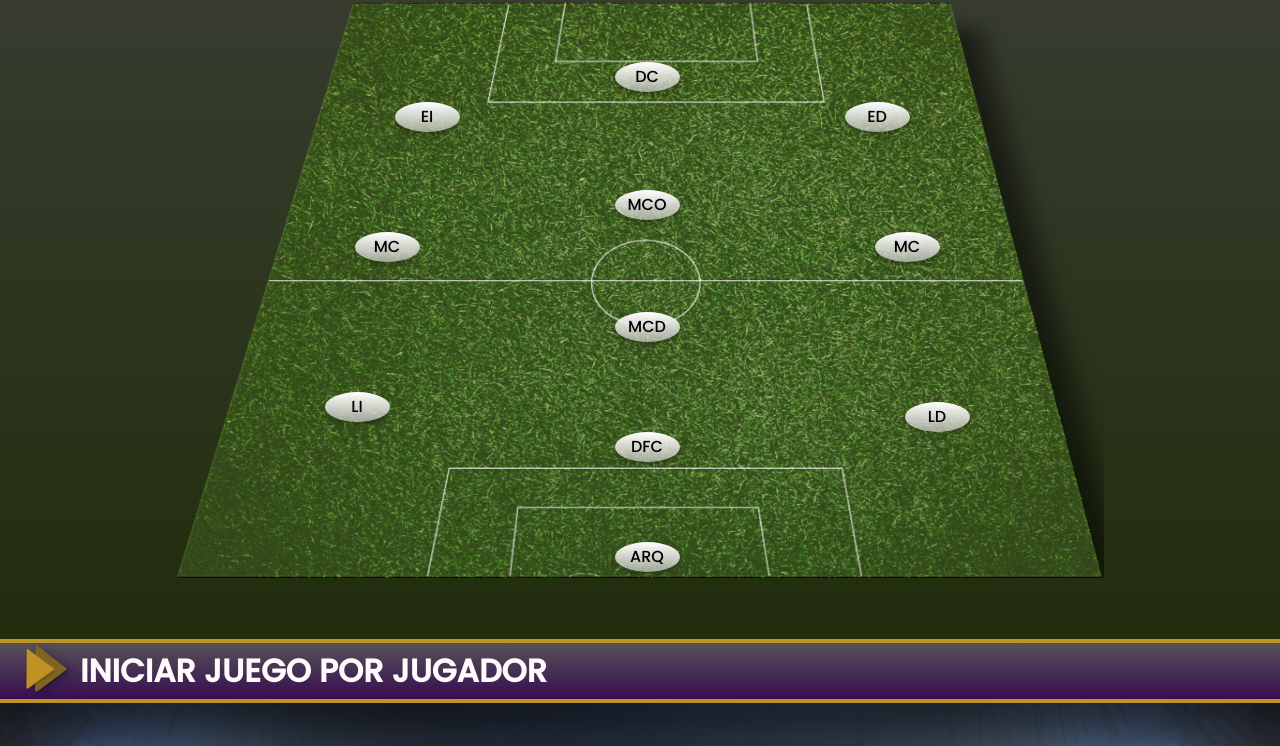
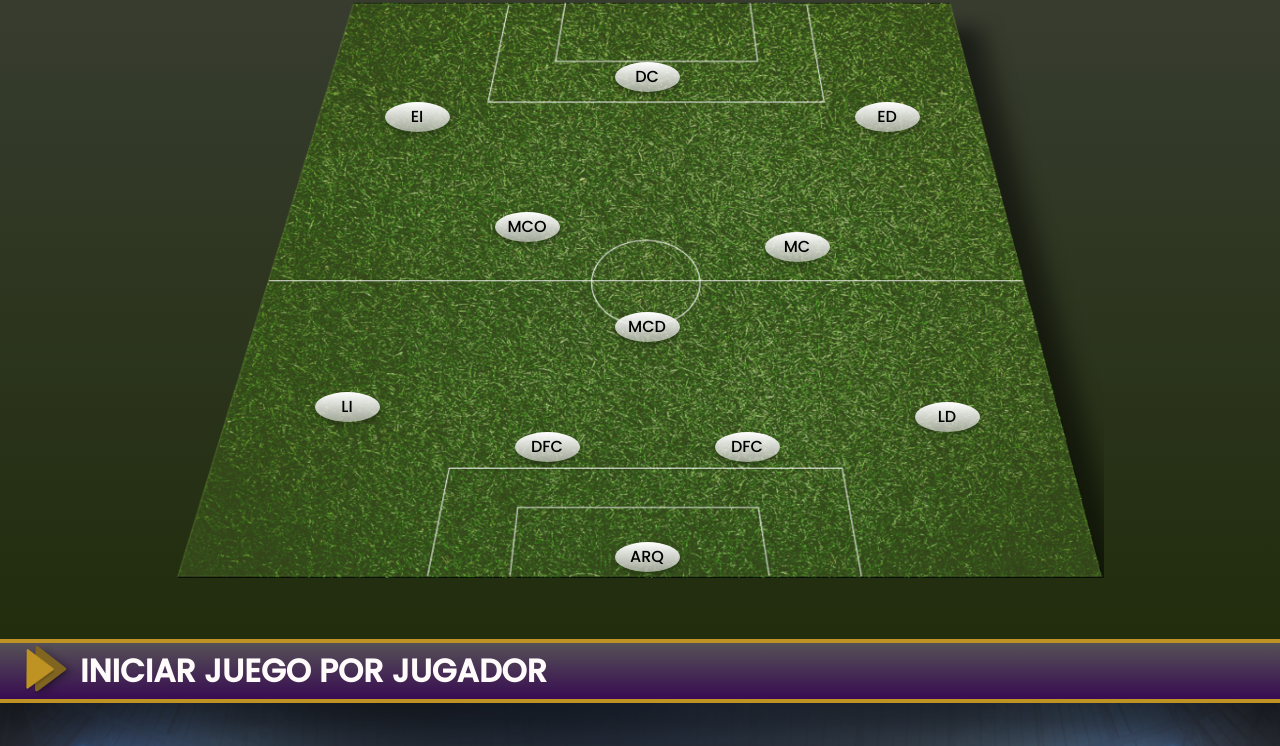
Before and after one commit to fedeteyssan/soccer, a React (Create React App) app: page /home in a window 1280 px wide. Shown: the part 2582-3328 px from the top of the page. Built offline with nearby package versions, Linux system fonts and the light colour scheme.

Commit message:
Ajustando cancha

```diff
--- a/src/components/posiciones/Posiciones.jsx
+++ b/src/components/posiciones/Posiciones.jsx
@@ -30,7 +30,18 @@ const Posiciones = () =>{
         </Link>
 
         <Link to="/posicion?posicion=Defensor-central">
-            <div className="contenedor-posicion contenedor-dfc">
+            <div className="contenedor-posicion contenedor-dfc1">
+                <div className="contenedor-hover">
+                    <p>DEFENSOR CENTRAL</p>
+                    <img src= {require ("../../Multimedia/cursor.png")} alt="" className="cursor" />
+                    <img src= {require ("../../Multimedia/camiseta.png")} alt="" className="camiseta"/>
+                </div>
+                <button className="boton-posicion">DFC</button>
+            </div>
+        </Link>
+
+        <Link to="/posicion?posicion=Defensor-central">
+            <div className="contenedor-posicion contenedor-dfc2">
                 <div className="contenedor-hover">
                     <p>DEFENSOR CENTRAL</p>
                     <img src= {require ("../../Multimedia/cursor.png")} alt="" className="cursor" />
@@ -62,19 +73,10 @@ const Posiciones = () =>{
             </div>
         </Link>
 
-        <Link to="/posicion?posicion=Volante-central">
-            <div className="contenedor-posicion contenedor-mi">
-                <div className="contenedor-hover">
-                    <p>VOLANTE CENTRAL</p>
-                    <img src= {require ("../../Multimedia/cursor.png")} alt="" className="cursor" />
-                    <img src= {require ("../../Multimedia/camiseta.png")} alt="" className="camiseta"/>
-                </div>
-                <button className="boton-posicion">MC</button>
-            </div>
-        </Link>
+
 
         <Link to="/posicion?posicion=Volante-central">
-            <div className="contenedor-posicion contenedor-md">
+            <div className="contenedor-posicion contenedor-mc">
                 <div className="contenedor-hover">
                     <p>VOLANTE CENTRAL</p>
                     <img src= {require ("../../Multimedia/cursor.png")} alt="" className="cursor" />
--- a/src/components/posiciones/Posiciones.scss
+++ b/src/components/posiciones/Posiciones.scss
@@ -174,7 +174,7 @@
 
         /*Mobile*/
         @media only screen and (min-width:376px) and (max-width: 525px)  {
-            left:100px;
+            left:110px;
             top: 390px;
         }
 
@@ -187,13 +187,13 @@
 
     .contenedor-li{
         position: absolute;
-        left:110px;
+        left:100px;
         top: 300px;
 
         /*Desktop 1024*/
         @media only screen and (min-width:801px) and (max-width: 1024px){
             left:60px;
-            top: 310px;
+            top: 300px;
         }
 
         /*Tablet*/
@@ -205,55 +205,85 @@
         /*Mobile*/
         @media only screen and (min-width:376px) and (max-width: 525px)  {
             left:-15px;
-            top: 270px;
+            top: 250px;
         }
 
         /*Mobile2*/
         @media only screen and (max-width: 375px)  {
             left:35px;
-            top: 270px;
+            top: 260px;
         }
     }
 
-    .contenedor-dfc{
+    .contenedor-dfc1{
         position: absolute;
-        left:400px;
+        left:300px;
         top: 340px;
 
         /*Desktop 1024*/
         @media only screen and (min-width:801px) and (max-width: 1024px){
-            left:305px;
+            left:230px;
             top: 330px;
         }
 
         /*Tablet*/
         @media only screen and (min-width:526px) and (max-width: 800px)  {
-            left:175px;
-            top: 480px;
+            left:120px;
+            top: 490px;
         }
 
         /*Mobile*/
         @media only screen and (min-width:376px) and (max-width: 525px)  {
-            left:100px;
+            left:70px;
             top: 310px;
         }
 
         /*Mobile2*/
         @media only screen and (max-width: 375px)  {
+            left:110px;
+            top: 300px;
+        }
+    }
+
+    .contenedor-dfc2{
+        position: absolute;
+        left:500px;
+        top: 340px;
+
+        /*Desktop 1024*/
+        @media only screen and (min-width:801px) and (max-width: 1024px){
+            left:380px;
+            top: 330px;
+        }
+
+        /*Tablet*/
+        @media only screen and (min-width:526px) and (max-width: 800px)  {
+            left:230px;
+            top: 490px;
+        }
+
+        /*Mobile*/
+        @media only screen and (min-width:376px) and (max-width: 525px)  {
             left:150px;
             top: 310px;
+        }
+
+        /*Mobile2*/
+        @media only screen and (max-width: 375px)  {
+            left:190px;
+            top: 300px;
         }
     }
 
     .contenedor-ld{
         position: absolute;
-        left:690px;
+        left:700px;
         top: 310px;
 
         /*Desktop 1024*/
         @media only screen and (min-width:801px) and (max-width: 1024px){
             left:569px;
-            top: 320px;
+            top: 300px;
         }
 
         /*Tablet*/
@@ -264,14 +294,14 @@
 
         /*Mobile*/
         @media only screen and (min-width:376px) and (max-width: 525px)  {
-            left:220px;
-            top: 270px;
+            left:230px;
+            top: 250px;
         }
 
         /*Mobile2*/
         @media only screen and (max-width: 375px)  {
             left:270px;
-            top: 270px;
+            top: 260px;
         }
     }
 
@@ -294,7 +324,7 @@
 
         /*Mobile*/
         @media only screen and (min-width:376px) and (max-width: 525px)  {
-            left:100px;
+            left:110px;
             top: 200px;
         }
 
@@ -305,104 +335,74 @@
         }
     }
 
-    .contenedor-mi{
+    .contenedor-mco{
         position: absolute;
-        left:140px;
+        left:280px;
+        top: 120px;
+
+        /*Desktop 1024*/
+        @media only screen and (min-width:801px) and (max-width: 1024px){
+            left:190px;
+            top: 115px;
+        }
+
+        /*Tablet*/
+        @media only screen and (min-width:526px) and (max-width: 800px)  {
+            left:80px;
+            top: 180px;
+        }
+
+        /*Mobile*/
+        @media only screen and (min-width:376px) and (max-width: 525px)  {
+            left:30px;
+            top: 110px;
+        }
+
+        /*Mobile2*/
+        @media only screen and (max-width: 375px)  {
+            left:80px;
+            top: 110px;
+        }
+    }
+
+    .contenedor-mc{
+        position: absolute;
+        left:550px;
         top: 140px;
 
         /*Desktop 1024*/
         @media only screen and (min-width:801px) and (max-width: 1024px){
-            left:95px;
-            top: 145px;
+            left:425px;
+            top: 135px;
         }
 
         /*Tablet*/
         @media only screen and (min-width:526px) and (max-width: 800px)  {
-            left:15px;
-            top: 200px;
+            left:300px;
+            top: 220px;
         }
 
         /*Mobile*/
         @media only screen and (min-width:376px) and (max-width: 525px)  {
-            left:-10px;
-            top: 130px;
+            left:200px;
+            top: 140px;
         }
 
         /*Mobile2*/
         @media only screen and (max-width: 375px)  {
-            left:40px;
-            top: 130px;
-        }
-    }
-
-    .contenedor-md{
-        position: absolute;
-        left:660px;
-        top: 140px;
-
-        /*Desktop 1024*/
-        @media only screen and (min-width:801px) and (max-width: 1024px){
-            left:525px;
-            top: 145px;
-        }
-
-        /*Tablet*/
-        @media only screen and (min-width:526px) and (max-width: 800px)  {
-            left:335px;
-            top: 200px;
-        }
-
-        /*Mobile*/
-        @media only screen and (min-width:376px) and (max-width: 525px)  {
-            left:215px;
-            top: 130px;
-        }
-
-        /*Mobile2*/
-        @media only screen and (max-width: 375px)  {
-            left:265px;
-            top: 130px;
-        }
-    }
-
-    .contenedor-mco{
-        position: absolute;
-        left:400px;
-        top: 98px;
-
-        /*Desktop 1024*/
-        @media only screen and (min-width:801px) and (max-width: 1024px){
-            left:305px;
-            top: 85px;
-        }
-
-        /*Tablet*/
-        @media only screen and (min-width:526px) and (max-width: 800px)  {
-            left:175px;
-            top: 120px;
-        }
-
-        /*Mobile*/
-        @media only screen and (min-width:376px) and (max-width: 525px)  {
-            left:100px;
-            top: 70px;
-        }
-
-        /*Mobile2*/
-        @media only screen and (max-width: 375px)  {
-            left:150px;
-            top: 70px;
+            left:235px;
+            top: 140px;
         }
     }
 
     .contenedor-ei{
         position: absolute;
-        left:180px;
+        left:170px;
         top:10px;
 
         /*Desktop 1024*/
         @media only screen and (min-width:801px) and (max-width: 1024px){
-            left:140px;
+            left:130px;
             top: 10px;
         }
 
@@ -421,7 +421,7 @@
         /*Mobile2*/
         @media only screen and (max-width: 375px)  {
             left: 45px;
-            top:10px;
+            top:25px;
         }
     }
 
@@ -444,25 +444,25 @@
 
         /*Mobile*/
         @media only screen and (min-width:376px) and (max-width: 525px)  {
-            left:100px;
+            left:110px;
             top:-40px;
         }
 
         /*Mobile2*/
         @media only screen and (max-width: 375px)  {
             left:150px;
-            top:-40px;
+            top:0px;
         }
     }
 
     .contenedor-ed{
         position: absolute;
-        left:630px;
+        left:640px;
         top:10px;
 
         /*Desktop 1024*/
         @media only screen and (min-width:801px) and (max-width: 1024px){
-            left:490px;
+            left:500px;
             top: 10px;
         }
 
@@ -474,14 +474,14 @@
 
         /*Mobile*/
         @media only screen and (min-width:376px) and (max-width: 525px)  {
-            left:210px;
+            left:220px;
             top:10px;
         }
 
         /*Mobile2*/
         @media only screen and (max-width: 375px)  {
             left:260px;
-            top:10px;
+            top:25px;
         }
     }
 
--- a/src/containers/ListadoBotinesEstilos.jsx
+++ b/src/containers/ListadoBotinesEstilos.jsx
@@ -174,12 +174,12 @@ const ListadoBotinesEsilos = () => {
                             <Link to={`/estilo?estilo=${estiloID}&seleccion=${seleccionID}&posicion=Arquero`}><button className="boton-pos pos-arq">ARQ</button></Link>
 
                             <Link to={`/estilo?estilo=${estiloID}&seleccion=${seleccionID}&posicion=Lateral-izquierdo`}><button className="boton-pos pos-li">LI</button></Link>
-                            <Link to={`/estilo?estilo=${estiloID}&seleccion=${seleccionID}&posicion=Defensor-central`}><button className="boton-pos pos-dfc">DFC</button></Link>
+                            <Link to={`/estilo?estilo=${estiloID}&seleccion=${seleccionID}&posicion=Defensor-central`}><button className="boton-pos pos-dfc1">DFC</button></Link>
+                            <Link to={`/estilo?estilo=${estiloID}&seleccion=${seleccionID}&posicion=Defensor-central`}><button className="boton-pos pos-dfc2">DFC</button></Link>
                             <Link to={`/estilo?estilo=${estiloID}&seleccion=${seleccionID}&posicion=Lateral-derecho`}><button className="boton-pos pos-ld">LD</button></Link>
 
                             <Link to={`/estilo?estilo=${estiloID}&seleccion=${seleccionID}&posicion=Volante-defensivo`}><button className="boton-pos pos-mcd">MCD</button></Link>
-                            <Link to={`/estilo?estilo=${estiloID}&seleccion=${seleccionID}&posicion=Volante-central`}><button className="boton-pos pos-mi">MC</button></Link>
-                            <Link to={`/estilo?estilo=${estiloID}&seleccion=${seleccionID}&posicion=Volante-central`}><button className="boton-pos pos-md">MC</button></Link>
+                            <Link to={`/estilo?estilo=${estiloID}&seleccion=${seleccionID}&posicion=Volante-central`}><button className="boton-pos pos-mc">MC</button></Link>
                             <Link to={`/estilo?estilo=${estiloID}&seleccion=${seleccionID}&posicion=Volante-ofensivo`}><button className="boton-pos pos-mco">MCO</button></Link>
 
                             <Link to={`/estilo?estilo=${estiloID}&seleccion=${seleccionID}&posicion=Extremo-Izquierdo`}><button className="boton-pos pos-ei">EI</button></Link>
--- a/src/containers/ListadoBotinesEstilos.scss
+++ b/src/containers/ListadoBotinesEstilos.scss
@@ -279,19 +279,25 @@
                 .pos-li{
                     position: absolute;
                     left: 60px;
+                    top: 270px;
+                }
+
+                .pos-dfc1{
+                    position: absolute;
+                    left: 112px;
                     top: 290px;
                 }
 
-                .pos-dfc{
+                .pos-dfc2{
                     position: absolute;
-                    left: 142px;
-                    top: 300px;
+                    left: 172px;
+                    top: 290px;
                 }
 
                 .pos-ld{
                     position: absolute;
                     left: 230px;
-                    top: 290px;
+                    top: 270px;
                 }
 
                 .pos-mcd{
@@ -300,22 +306,16 @@
                     top: 250px;
                 }
 
-                .pos-mi{
+                .pos-mc{
                     position: absolute;
-                    left: 80px;
-                    top: 210px;
-                }
-
-                .pos-md{
-                    position: absolute;
-                    left: 210px;
+                    left: 190px;
                     top: 210px;
                 }
 
                 .pos-mco{
                     position: absolute;
-                    left: 142px;
-                    top: 195px;
+                    left: 102px;
+                    top: 200px;
                 }
 
                 .pos-ei{
--- a/src/containers/ListadoBotinesSelecciones.jsx
+++ b/src/containers/ListadoBotinesSelecciones.jsx
@@ -146,12 +146,12 @@ const ListadoBotinesSelecciones = () => {
                             <Link to={`/seleccion?seleccion=${seleccionID}&estilo=${estiloID}&posicion=Arquero`}><button className="boton-pos pos-arq">ARQ</button></Link>
 
                             <Link to={`/seleccion?seleccion=${seleccionID}&estilo=${estiloID}&posicion=Lateral-izquierdo`}><button className="boton-pos pos-li">LI</button></Link>
-                            <Link to={`/seleccion?seleccion=${seleccionID}&estilo=${estiloID}&posicion=Defensor-central`}><button className="boton-pos pos-dfc">DFC</button></Link>
+                            <Link to={`/seleccion?seleccion=${seleccionID}&estilo=${estiloID}&posicion=Defensor-central`}><button className="boton-pos pos-dfc1">DFC</button></Link>
+                            <Link to={`/seleccion?seleccion=${seleccionID}&estilo=${estiloID}&posicion=Defensor-central`}><button className="boton-pos pos-dfc2">DFC</button></Link>
                             <Link to={`/seleccion?seleccion=${seleccionID}&estilo=${estiloID}&posicion=Lateral-derecho`}><button className="boton-pos pos-ld">LD</button></Link>
 
                             <Link to={`/seleccion?seleccion=${seleccionID}&estilo=${estiloID}&posicion=Volante-defensivo`}><button className="boton-pos pos-mcd">MCD</button></Link>
-                            <Link to={`/seleccion?seleccion=${seleccionID}&estilo=${estiloID}&posicion=Volante-central`}><button className="boton-pos pos-mi">MC</button></Link>
-                            <Link to={`/seleccion?seleccion=${seleccionID}&estilo=${estiloID}&posicion=Volante-central`}><button className="boton-pos pos-md">MC</button></Link>
+                            <Link to={`/seleccion?seleccion=${seleccionID}&estilo=${estiloID}&posicion=Volante-central`}><button className="boton-pos pos-mc">MC</button></Link>
                             <Link to={`/seleccion?seleccion=${seleccionID}&estilo=${estiloID}&posicion=Volante-ofensivo`}><button className="boton-pos pos-mco">MCO</button></Link>
 
                             <Link to={`/seleccion?seleccion=${seleccionID}&estilo=${estiloID}&posicion=Extremo-Izquierdo`}><button className="boton-pos pos-ei">EI</button></Link>
--- a/src/containers/ListadoBotinesSelecciones.scss
+++ b/src/containers/ListadoBotinesSelecciones.scss
@@ -279,19 +279,25 @@
                 .pos-li{
                     position: absolute;
                     left: 60px;
+                    top: 270px;
+                }
+
+                .pos-dfc1{
+                    position: absolute;
+                    left: 112px;
                     top: 290px;
                 }
 
-                .pos-dfc{
+                .pos-dfc2{
                     position: absolute;
-                    left: 142px;
-                    top: 300px;
+                    left: 172px;
+                    top: 290px;
                 }
 
                 .pos-ld{
                     position: absolute;
                     left: 230px;
-                    top: 290px;
+                    top: 270px;
                 }
 
                 .pos-mcd{
@@ -300,22 +306,16 @@
                     top: 250px;
                 }
 
-                .pos-mi{
+                .pos-mc{
                     position: absolute;
-                    left: 80px;
-                    top: 210px;
-                }
-
-                .pos-md{
-                    position: absolute;
-                    left: 210px;
+                    left: 190px;
                     top: 210px;
                 }
 
                 .pos-mco{
                     position: absolute;
-                    left: 142px;
-                    top: 195px;
+                    left: 102px;
+                    top: 200px;
                 }
 
                 .pos-ei{
```
